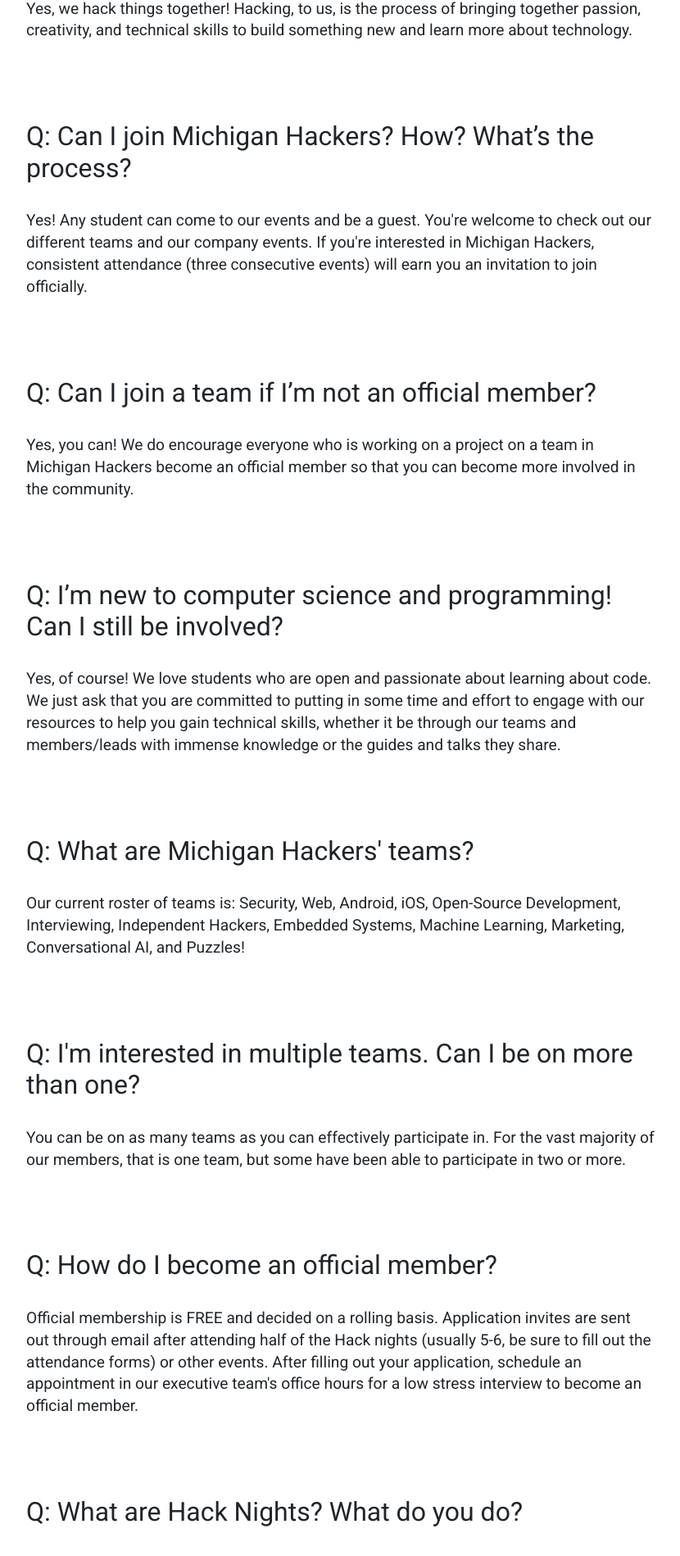
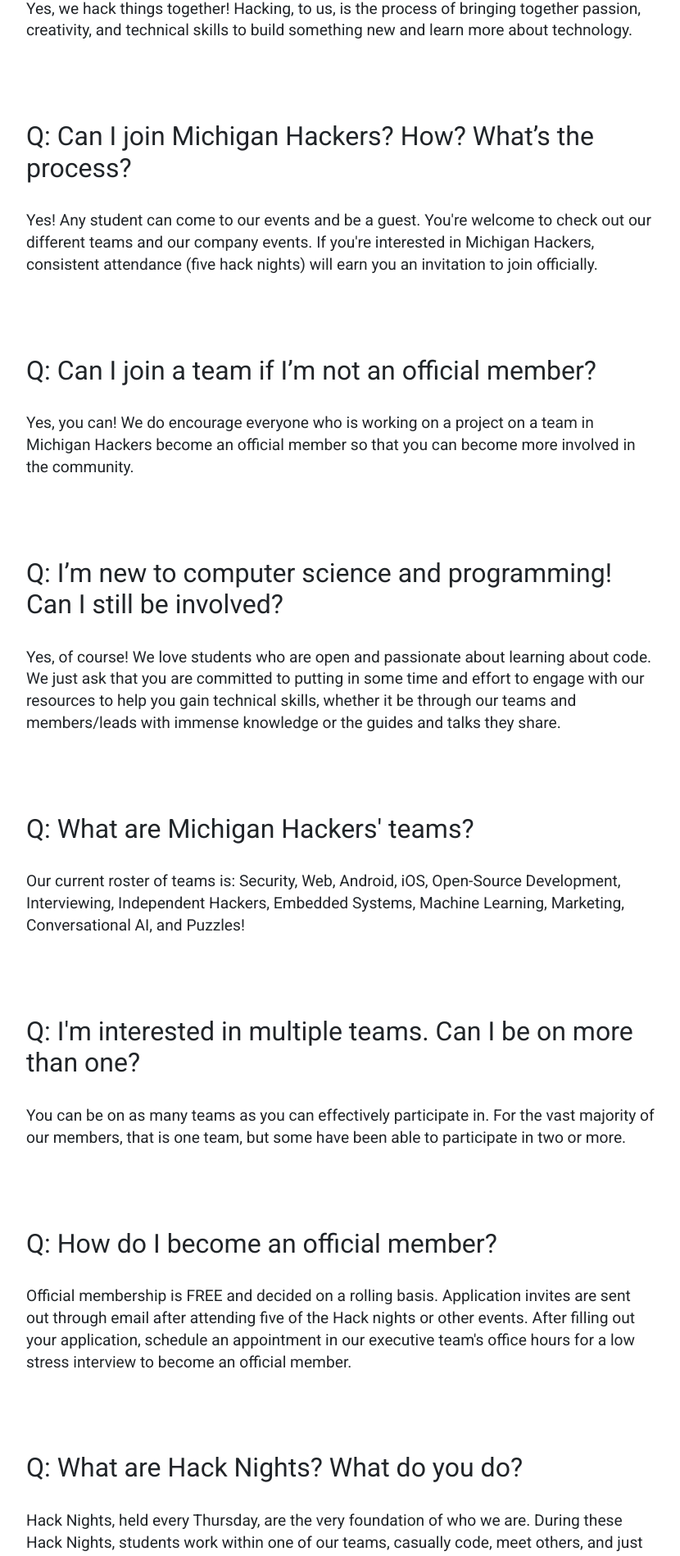
Before and after one commit to michiganhackers/mh-web-new, a React (Create React App) app: page /faq in a window 1280 px wide. Shown: the part 316-2214 px from the top of the page at 82% size, without its empty margins (224-1054 px from the left). Built offline with nearby package versions, Linux system fonts and the light colour scheme; no server answers.

Commit message:
Amended FAQs to reflect new requirements

```diff
--- a/src/components/FAQ/FAQ.jsx
+++ b/src/components/FAQ/FAQ.jsx
@@ -15,7 +15,7 @@ const FAQ = () => (
             />
             <Question
                 question="Can I join Michigan Hackers? How? What’s the process?"
-                answer="Yes! Any student can come to our events and be a guest. You're welcome to check out our different teams and our company events. If you're interested in Michigan Hackers, consistent attendance (three consecutive events) will earn you an invitation to join officially."
+                answer="Yes! Any student can come to our events and be a guest. You're welcome to check out our different teams and our company events. If you're interested in Michigan Hackers, consistent attendance (five hack nights) will earn you an invitation to join officially."
             />
             <Question
                 question="Can I join a team if I’m not an official member?"
@@ -35,7 +35,7 @@ const FAQ = () => (
             />
             <Question
                 question="How do I become an official member?"
-                answer="Official membership is FREE and decided on a rolling basis. Application invites are sent out through email after attending half of the Hack nights (usually 5-6, be sure to fill out the attendance forms) or other events. After filling out your application, schedule an appointment in our executive team's office hours for a low stress interview to become an official member."
+                answer="Official membership is FREE and decided on a rolling basis. Application invites are sent out through email after attending five of the Hack nights or other events. After filling out your application, schedule an appointment in our executive team's office hours for a low stress interview to become an official member."
             />
             <Question
                 question="What are Hack Nights? What do you do?"
```
